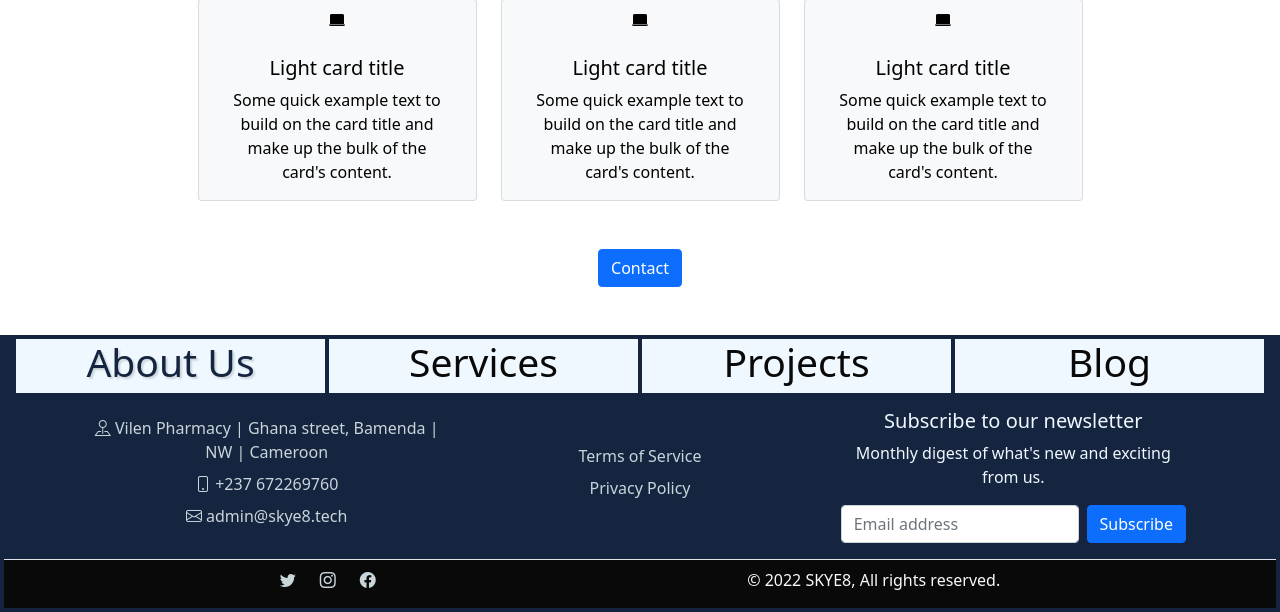
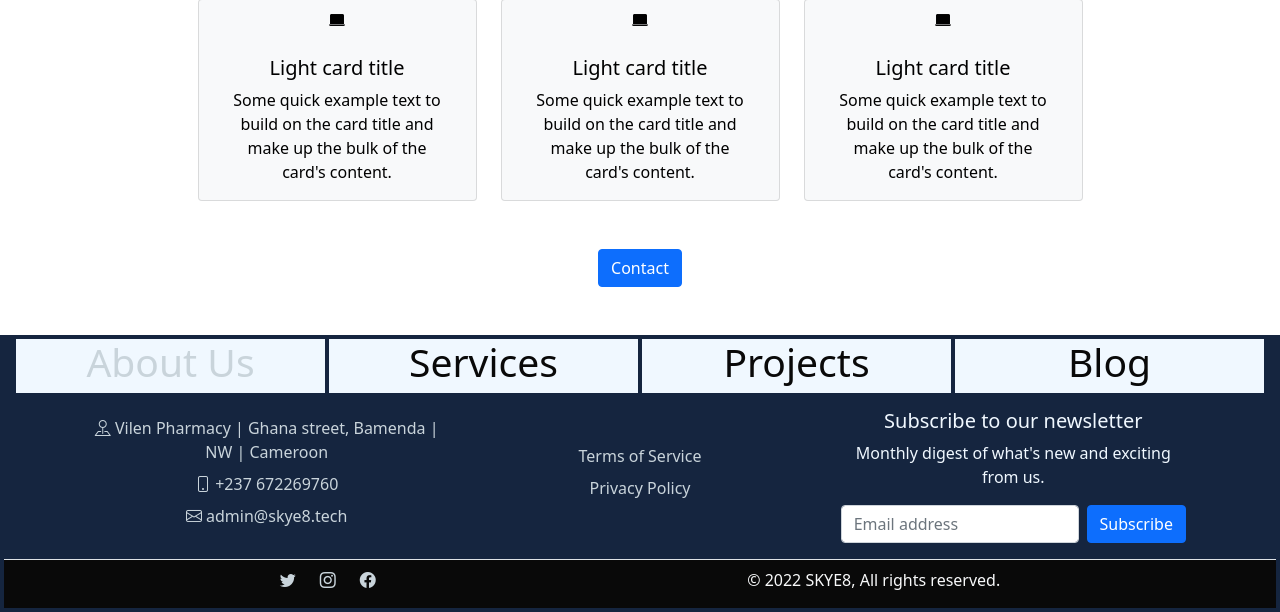
Before and after one commit to skye8-tech/skye8.tech, a PHP site: page /Sections/services.html in a window 1280 px wide, with the pointer over the restyled element. Shown: the part 574-1186 px from the top of the page. Run offline with PHP 8.4, Linux system fonts and the light colour scheme; some libraries are stand-ins or nearby versions.

Commit message:
modified:   src/css/services.css

```diff
--- a/src/css/services.css
+++ b/src/css/services.css
@@ -55,8 +55,7 @@ ul, a {
 }
 
 .footer-sections a:hover{
-    color: #15253f;
-    text-shadow: 2px 2px 2px #c9d4db;
+    color: #c9d4db;
 }
 
 .modal-width {
```
